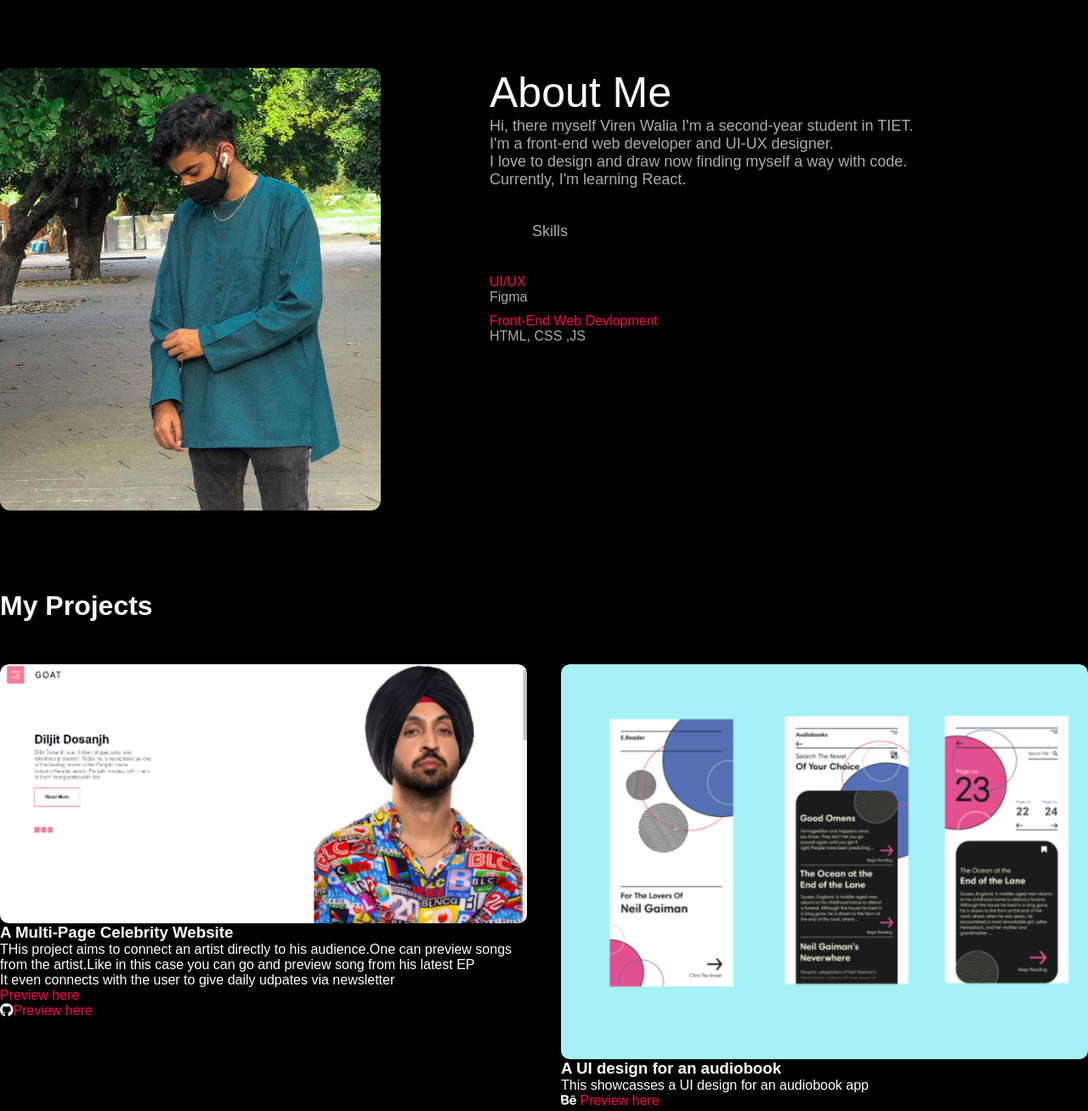
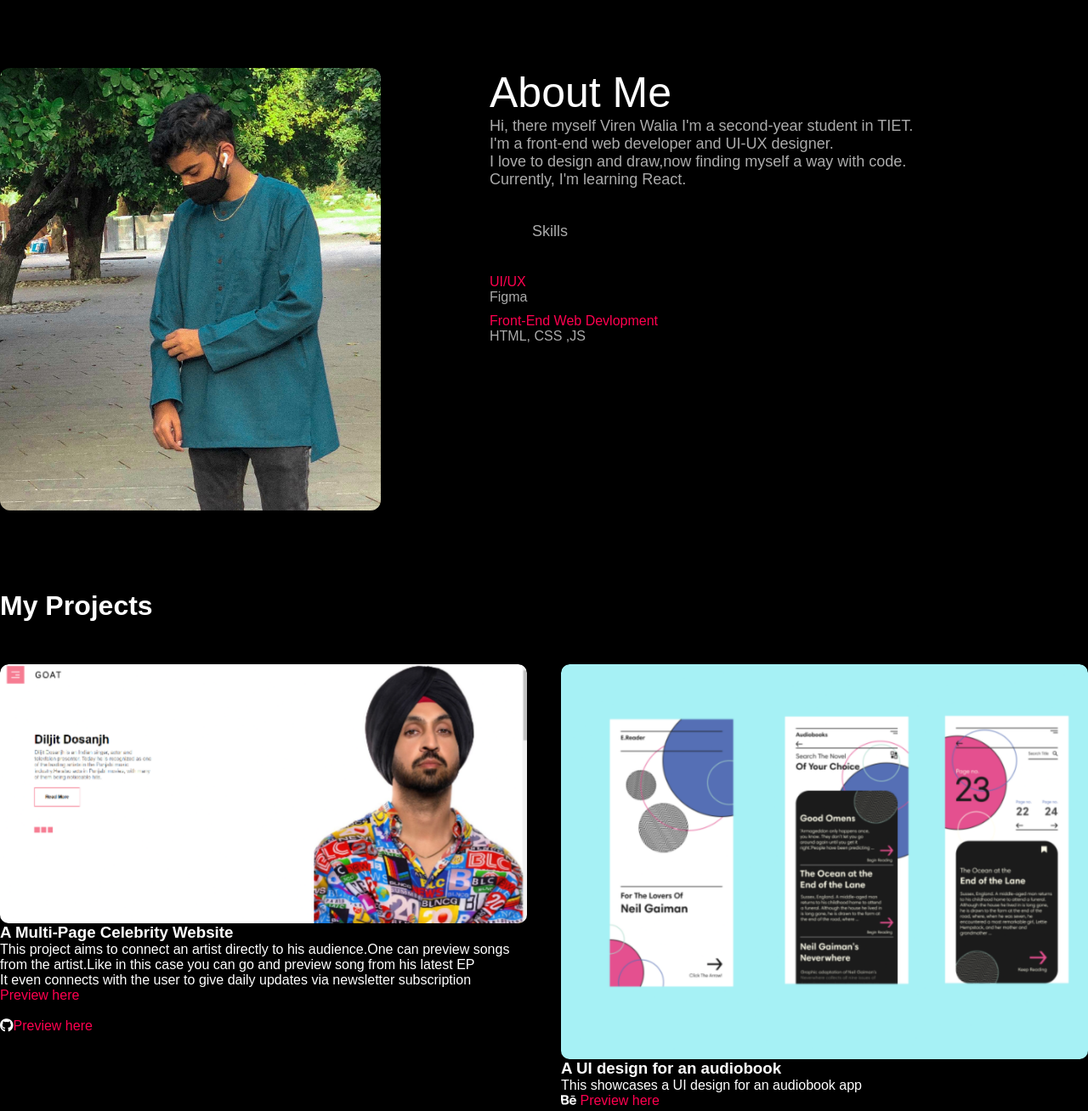
Before and after one commit to viren1610/portfolio-website, a plain HTML site: page index.html in a window 1280 px wide. Shown: the part 760-2068 px from the top of the page at 85% size. Drawn offline with Linux system fonts and the light colour scheme.

Commit message:
Grammatical error and typos

```diff
--- a/index.html
+++ b/index.html
@@ -39,8 +39,7 @@
 
       <div class="col-2">
         <h1 class="min-title">About Me</h1>
-        <p>Hi, there myself Viren Walia I'm a second-year student in TIET.<br> I'm a front-end web developer and UI-UX designer.<br> I love to design and draw now finding myself a way with code.<br> Currently, I'm learning React.<br> </p>
-
+        <p>Hi, there myself Viren Walia I'm a second-year student in TIET.<br> I'm a front-end web developer and UI-UX designer.<br> I love to design and draw,now finding myself a way with code.<br> Currently, I'm learning React.<br> </p>
         <div class="tab-titles">
           <p class="links">Skills</p>
         </div>
@@ -63,8 +62,8 @@
         <img src="assets/project-1.png" alt="">
         <div class="layer">
           <h3>A Multi-Page Celebrity Website</h3>
-          <p>THis project aims to connect an artist directly to his audience.One can preview songs from the artist.Like in this case you can go and preview song from his latest EP<br> It even connects with the user to give daily udpates via newsletter</p>
-          <a href="https://legendary-belekoy-2685b2.netlify.app">Preview here</a><br>
+          <p>This project aims to connect an artist directly to his audience.One can preview songs from the artist.Like in this case you can go and preview song from his latest EP<br> It even connects with the user to give daily updates via newsletter subscription</p>
+          <a href="https://legendary-belekoy-2685b2.netlify.app">Preview here</a><br><br>
     <i class="fa-brands fa-github"></i><a href="https://github.com/viren1610/Celebrity-Multipage-website">Preview here</a>
         </div>
       </div>
@@ -72,7 +71,7 @@
         <img src="assets/project-2.png" alt="">
         <div class="layer">
         <h3> A UI design for an audiobook </h3>
-        <p>This showcasses a UI design for an audiobook app </p>
+        <p>This showcases a UI design for an audiobook app </p>
       <i class="fa-brands fa-behance"></i> <a href="https://www.behance.net/gallery/148846991/UI-Design-for-an-Audio-Book-Application">Preview here</a>
       </div>
       </div>
```
